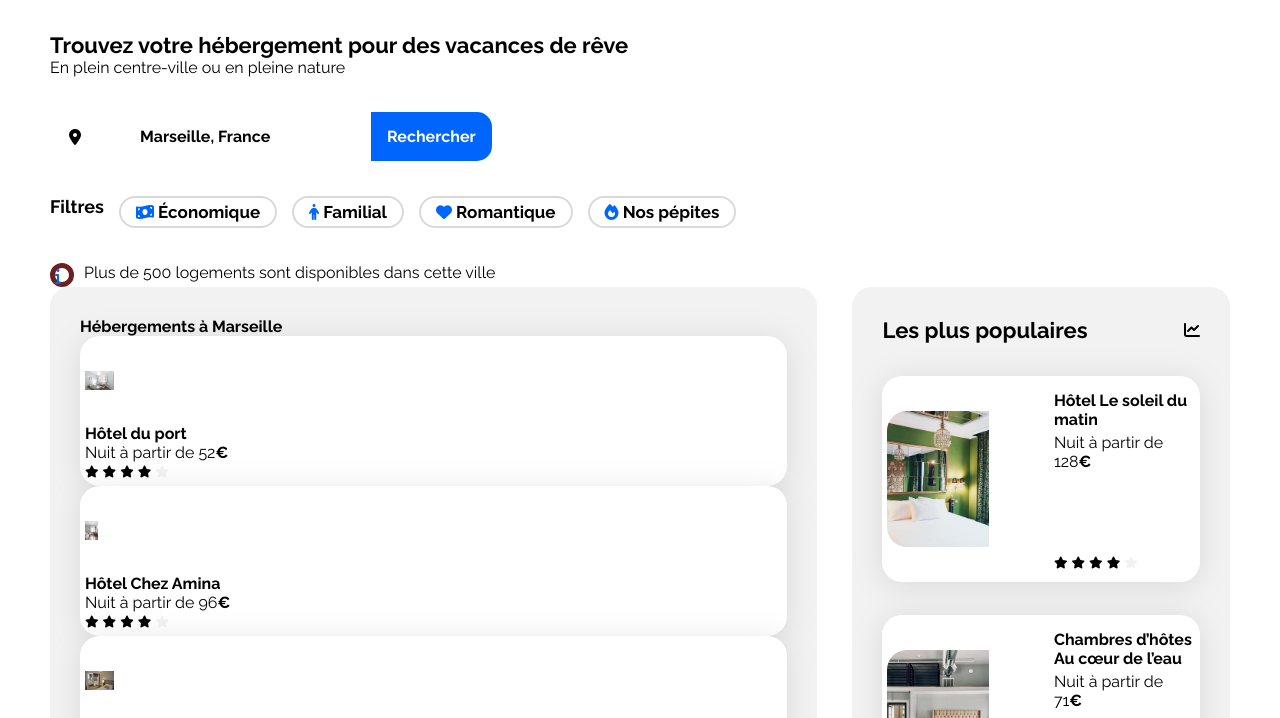
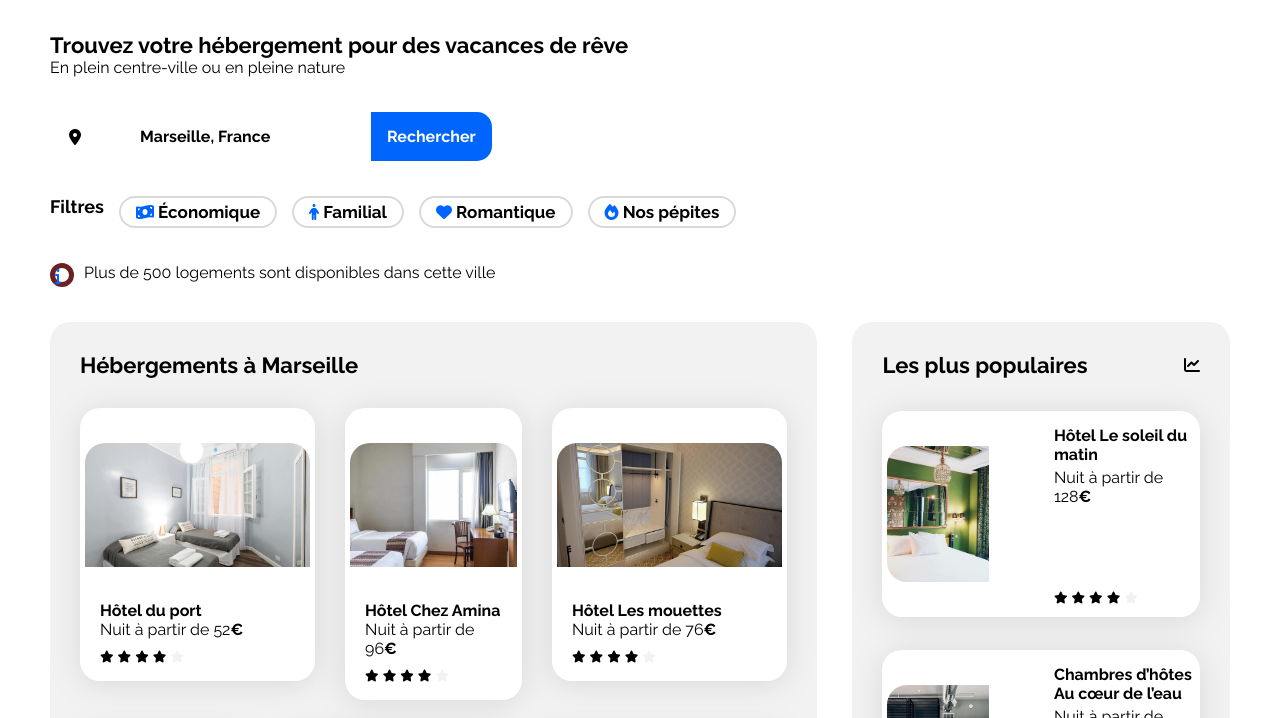
Before and after one commit to Elodie76/Projet-3, a plain HTML site: page index.html in a window 1280 px wide. Shown: the part 82-800 px from the top of the page. Drawn offline with Linux system fonts and the light colour scheme.

Commit message:
ajout css de la partie hebergement cards (non terminé)

```diff
--- a/css/style.css
+++ b/css/style.css
@@ -106,6 +106,7 @@ nav a:hover{
     display: flex;
     flex-direction: column;
     gap: 35px;
+    margin-bottom: 35px;
 
 
 }
@@ -231,12 +232,42 @@ input::placeholder {
 
 /****** Hebergements ***********/
 .hebergements {
+    display: flex;
+    flex-direction: column;
     width: 65%;
+    padding: 30px;
+    gap: 30px;
+    height: 100%;
+
+}
+.hebergements_cards{
+    display: flex;
+    justify-content: space-between;
+    gap: 30px;
+}
+
+.hebergements_cards img {
+    width: 100%;
+    height: 124px;
+    border-radius: 20px 20px 0px 0px;
+}
+.hebergements_cards .card{
+    display: flex;
+    flex-direction: column;
+    gap: 4px;
+    padding-bottom: 15px;
+}
+.hebergements_cards .card-content{
+    display: flex;
+    flex-direction: column;
+    padding: 0px 15px 0px 15px;
+    gap: 8px;
 }
 
 /****** Populaires ***********/
 .populaires {
     width: 32%;
+    padding: 30px;
 }
 
 .populaires-title {
--- a/index.html
+++ b/index.html
@@ -88,7 +88,7 @@
             <div class="hebergements-and-populaires">
                 <section class="hebergements">
                     <div>
-                        <h2>Hébergements à Marseille</h2>
+                        <h2 class="section-title">Hébergements à Marseille</h2>
                     </div>
                     <div class="hebergements_cards">
                         <a href="#">
@@ -149,7 +149,7 @@
                             </article>
                         </a>
                     </div>
-                    <div>
+                    <div class="hebergements_cards">
                         <a href="#">
                             <article class="card">
                                 <img src="./images/hebergements/hotel_de_la_mer.jpg" alt="Image de la chambre d'hôtel montrant un lit">
```
